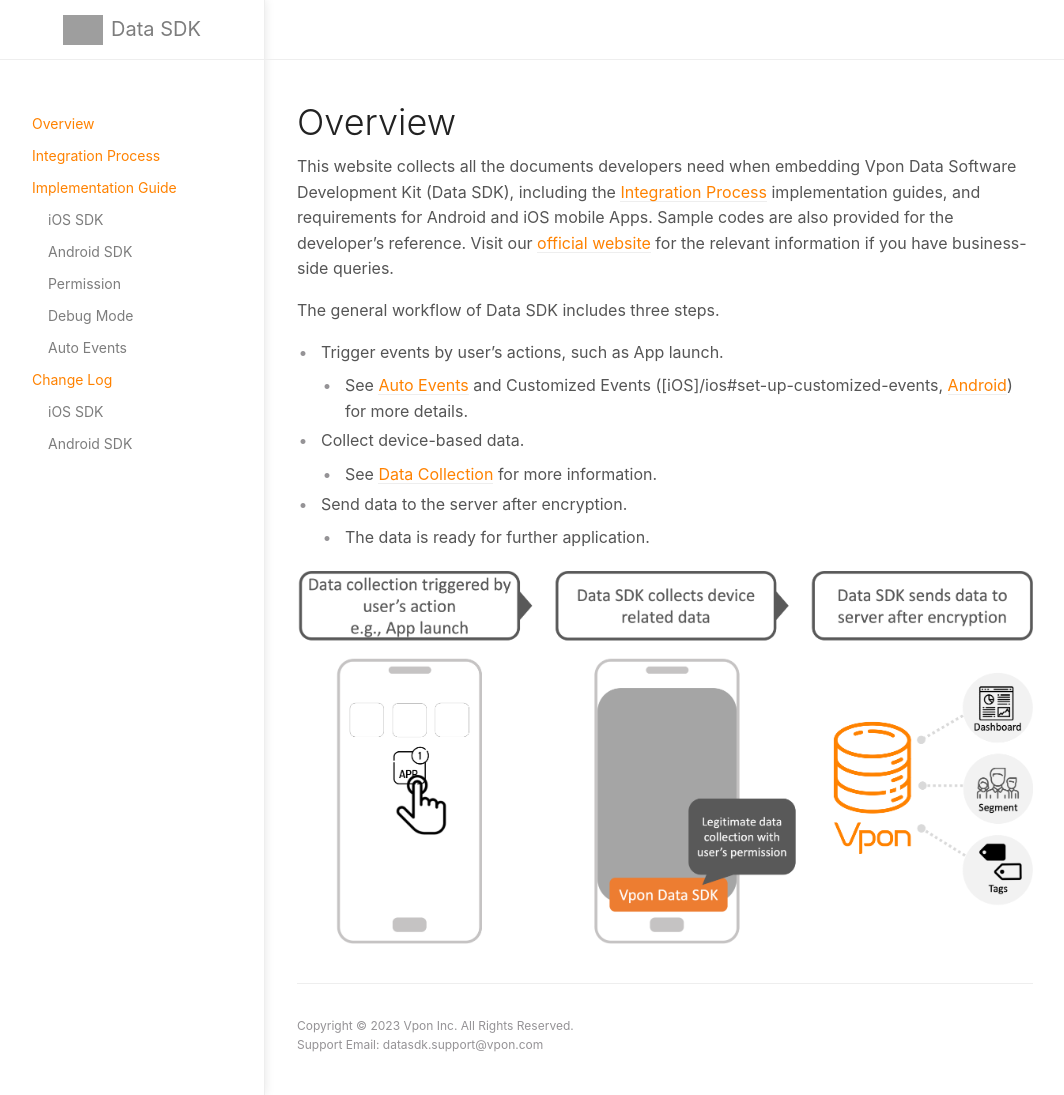
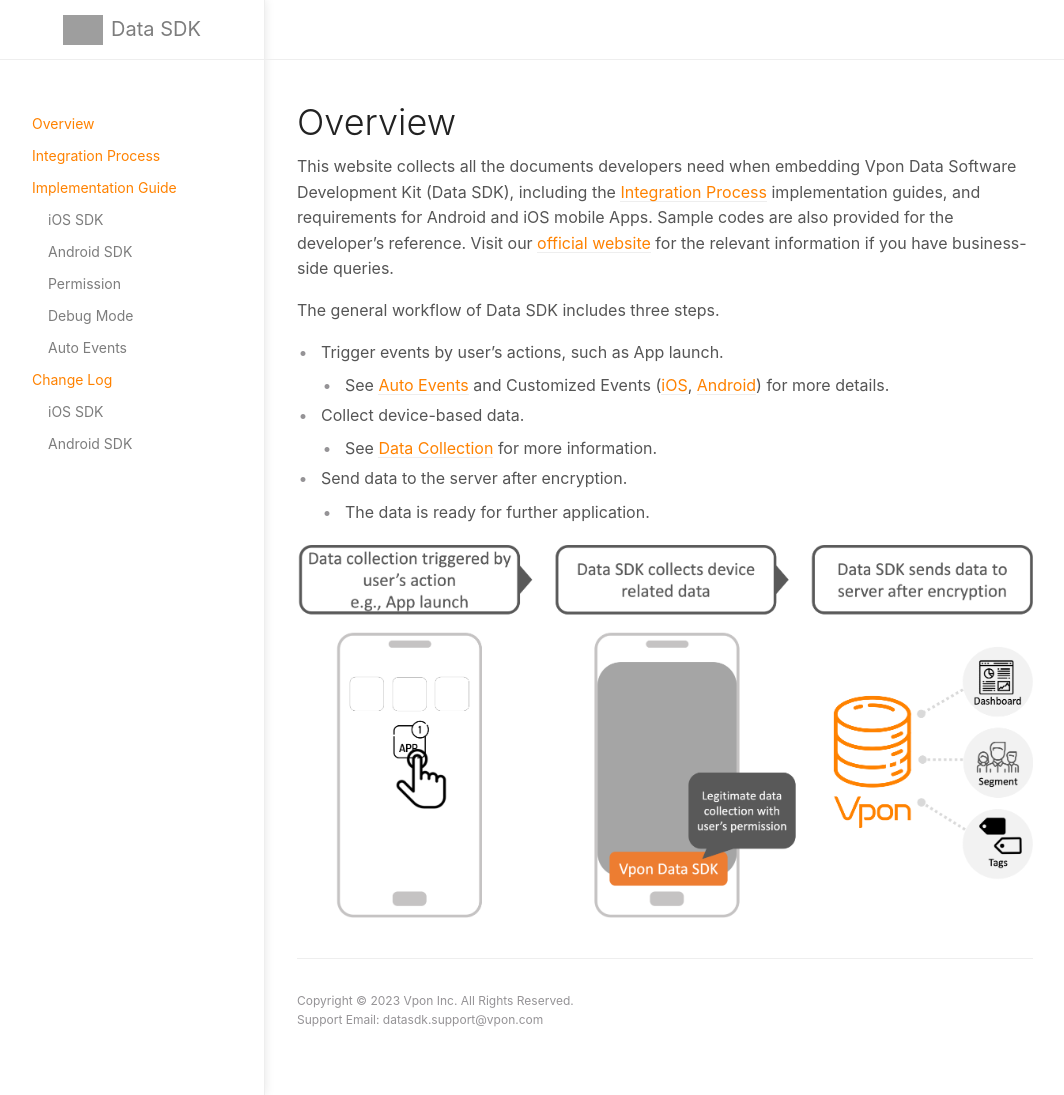
Before and after one commit to vpon-data/data-sdk, a Jekyll site: the page built from index.md, in a window 1280 px wide and 1095 px high. Shown: the whole window, without its empty margins (107-1171 px from the left). Built offline with Jekyll 4.4.1, drawn with Linux system fonts in a browser that asks for light colours; grey boxes are pictures that could not be loaded.

Commit message:
Update index.md

```diff
--- a/index.md
+++ b/index.md
@@ -15,7 +15,7 @@
 
 The general workflow of Data SDK includes three steps.
 * Trigger events by user's actions, such as App launch.
-  * See [Auto Events]({% link docs/AutoEvents.md %}) and Customized Events ([iOS]{%link docs/iOS.md %}#set-up-customized-events, [Android](% link docs/Android.md %)) for more details.
+  * See [Auto Events]({% link docs/AutoEvents.md %}) and Customized Events ([iOS]({%link docs/iOS.md %}#set-up-customized-events), [Android]({% link docs/Android.md %})) for more details.
 * Collect device-based data.
   * See [Data Collection](https://datasdk.vpon.com/introduction/data-collection) for more information.
 * Send data to the server after encryption.
```
